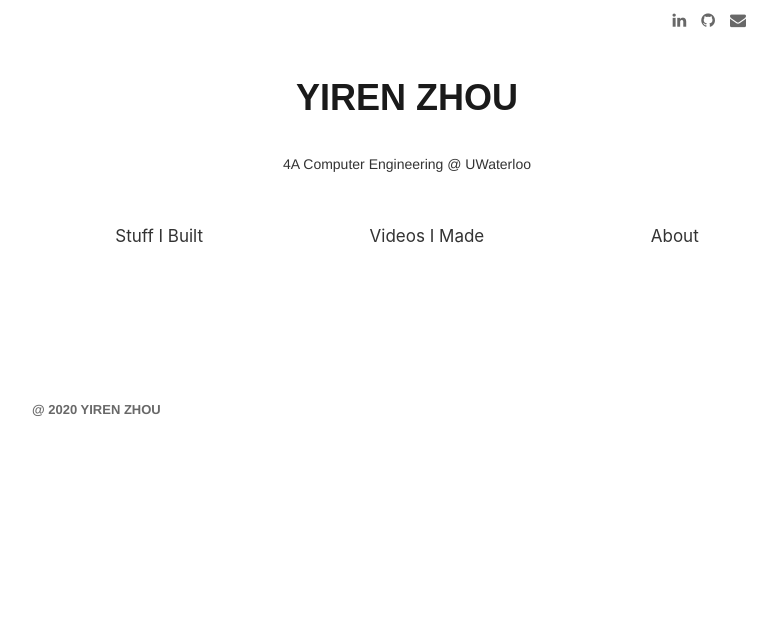
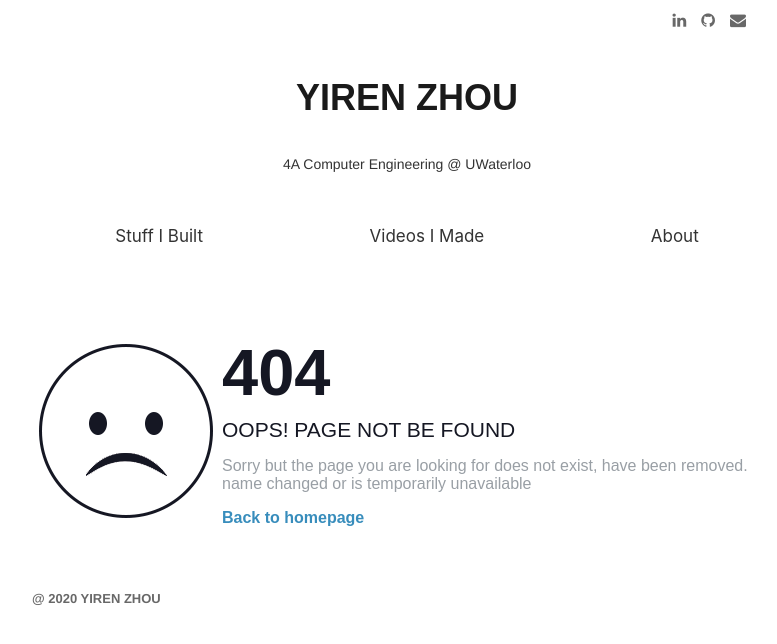
Before and after one commit to yirzhou/zhouyiren.com, a React (Create React App) app: page /notes in a window 1280 px wide. Shown: the top 644 px of the page, without its empty margins (233-1010 px from the left). Built offline with nearby package versions, Linux system fonts and the light colour scheme; no server answers.

Commit message:
added error page

```diff
--- a/src/App.js
+++ b/src/App.js
@@ -4,6 +4,7 @@ import Projects from "./components/Content/Projects/Projects";
 // import Essays from "./components/Content/Essays/Essays";
 import About from "./components/Content/About/About";
 import Videos from "./components/Content/Videos/Videos";
+import Error from "./components/Content/Error/Error";
 // import Resume from "./components/Content/Resume/Resume";
 import Footer from "./components/Footer/Footer";
 import classes from "./App.css";
@@ -19,6 +20,7 @@ function App() {
                 <Route path="/" exact component={Projects} />
                 <Route path="/about" component={About} />
                 <Route path="/videos" component={Videos} />
+                <Route component={Error} />
             </Switch>
             <Footer />
         </div>
--- /dev/null
+++ b/src/components/Content/Error/Error.js
@@ -0,0 +1,29 @@
+import React from "react";
+import Container from "../../UI/Container/Container";
+import classes from "./Error.module.css";
+import { NavLink } from "react-router-dom";
+
+const error = () => {
+    return (
+        <Container>
+            <div className={classes.ErrorWrapper}>
+                <div className={classes.NotFound404}></div>
+                <div className={classes.NotFound}>
+                    <div>
+                        <h1>404</h1>
+                        <h2>Oops! Page Not Be Found</h2>
+                        <p>
+                            Sorry but the page you are looking for does not
+                            exist, have been removed. name changed or is
+                            temporarily unavailable
+                        </p>
+                    </div>
+
+                    <NavLink to="/">Back to homepage</NavLink>
+                </div>
+            </div>
+        </Container>
+    );
+};
+
+export default error;
--- /dev/null
+++ b/src/components/Content/Error/Error.module.css
@@ -0,0 +1,67 @@
+.ErrorWrapper {
+    display: flex;
+    justify-content: space-between;
+}
+
+.NotFound {
+    max-width: 560px;
+    width: 100%;
+    line-height: 1.1;
+}
+
+.NotFound404 {
+    width: 182px;
+    height: 182px;
+    background-image: url('../../../assets/images/emoji.png');
+}
+
+.NotFound h1 {
+    font-family: 'Nunito', sans-serif;
+    font-size: 65px;
+    font-weight: 700;
+    margin-top: 0px;
+    margin-bottom: 10px;
+    color: #151723;
+    text-transform: uppercase;
+}
+
+.NotFound h2 {
+    font-family: 'Nunito', sans-serif;
+    font-size: 21px;
+    font-weight: 400;
+    margin: 0;
+    text-transform: uppercase;
+    color: #151723;
+}
+
+.NotFound p {
+    font-family: 'Nunito', sans-serif;
+    color: #999fa5;
+    font-weight: 400;
+}
+
+.NotFound a {
+    font-family: 'Nunito', sans-serif;
+    display: inline-block;
+    font-weight: 700;
+    border-radius: 40px;
+    text-decoration: none;
+    color: #388dbc;
+  }
+
+@media only screen and (max-width: 767px) {
+    .ErrorWrapper {
+        display: flex;
+        flex-direction: column;
+        justify-content: space-around;
+    }
+
+    .NotFound404 {
+      display: none
+    }
+
+    .NotFound {
+      padding-left: 15px;
+      padding-right: 15px;
+    }
+}
```
Also changed, not shown: src/assets/images/emoji.png (added).
